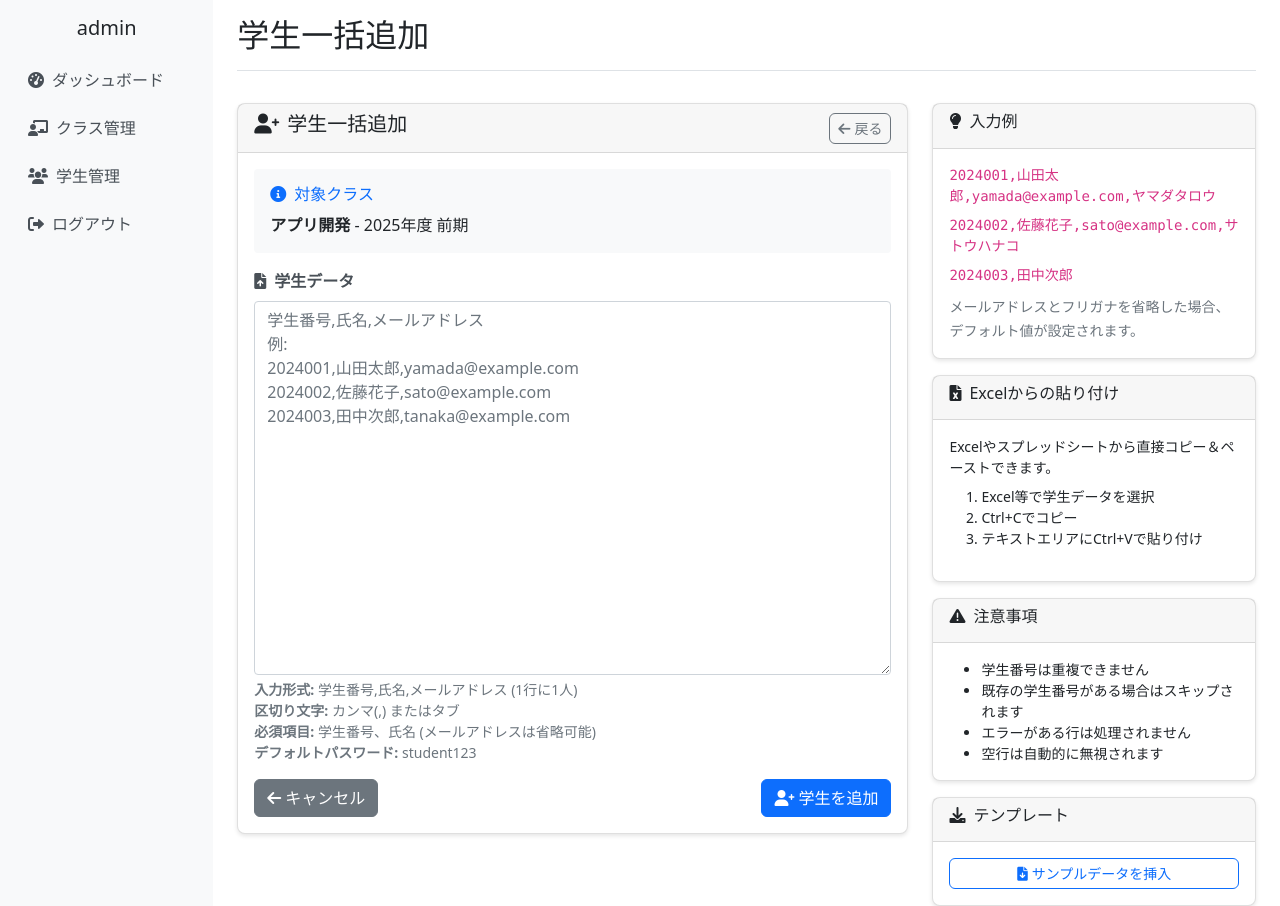
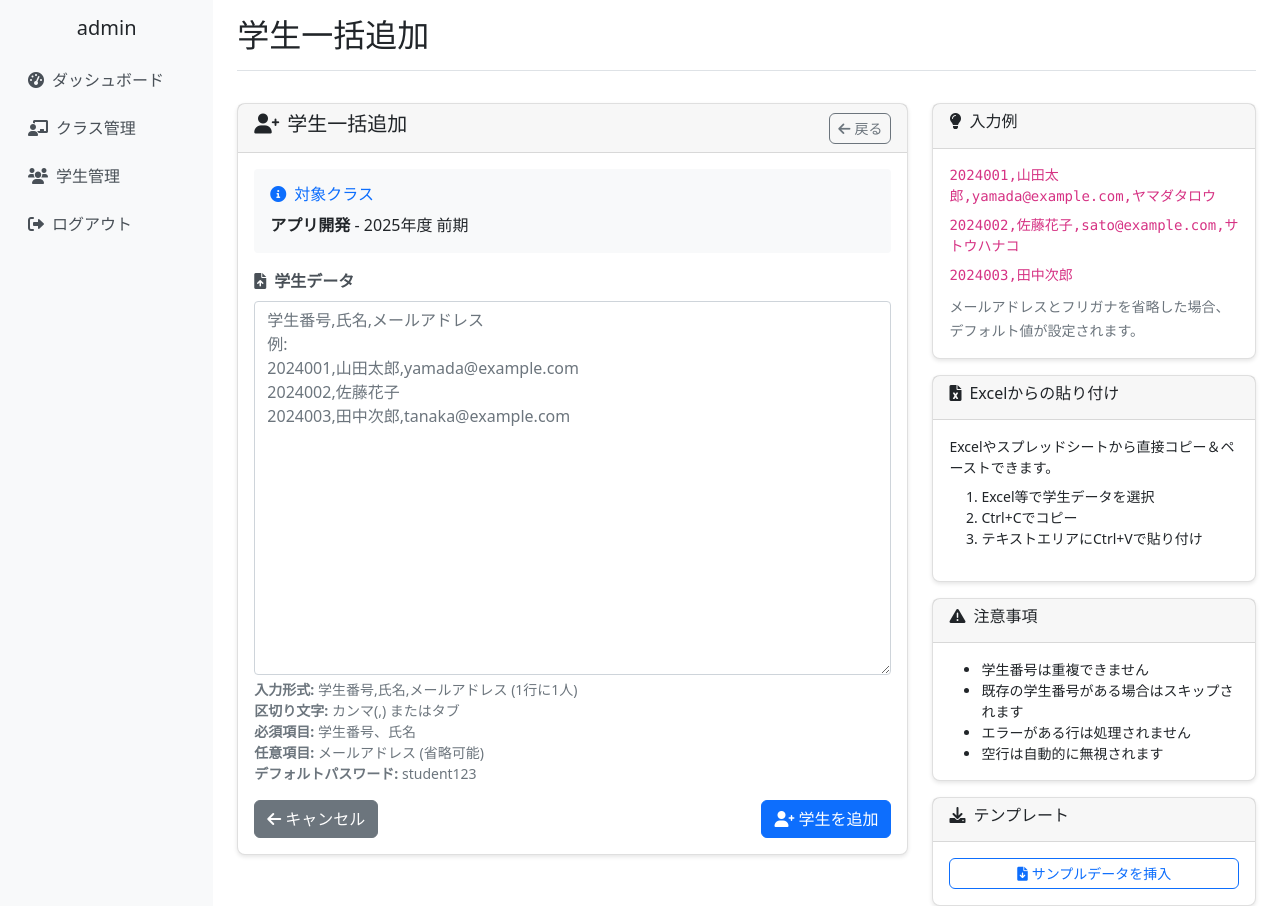
Before and after one commit to y-yusei/seiseki, a Django app: page /classes/1/students/bulk-csv/ in a window 1280 px wide. Run offline with Django 5.2, Linux system fonts and the light colour scheme; a user stored in the database is signed in; data comes from the database, SQL or seed files in the repository; both versions use the stored data as it was after the commit.

Commit message:
メールアドレス任意へ変更 重複への配慮設定

```diff
--- a/school_management/models.py
+++ b/school_management/models.py
@@ -8,10 +8,11 @@ import uuid
 class CustomUserManager(BaseUserManager):
     """カスタムユーザーマネージャー"""
     def create_user(self, email, full_name, password=None, **extra_fields):
-        if not email:
-            raise ValueError('メールアドレスは必須です')
+        if email:
+            email = self.normalize_email(email)
+        else:
+            email = None
 
-        email = self.normalize_email(email)
         user = self.model(email=email, full_name=full_name, **extra_fields)
         user.set_password(password)
         user.save(using=self._db)
@@ -39,7 +40,7 @@ class CustomUser(AbstractUser):
     ]
 
     username = None  # usernameフィールドを無効化
-    email = models.EmailField(unique=True)
+    email = models.EmailField(unique=True, null=True, blank=True)
     full_name = models.CharField(max_length=100, verbose_name='氏名')
     furigana = models.CharField(max_length=100, blank=True, verbose_name='ふりがな')
     points = models.IntegerField(default=0, verbose_name='ポイント')
--- a/school_management/templates/school_management/bulk_student_add.html
+++ b/school_management/templates/school_management/bulk_student_add.html
@@ -28,12 +28,13 @@
                             <i class="fas fa-file-upload me-2"></i>学生データ
                         </label>
                         <textarea class="form-control" id="student_data" name="student_data" rows="15"
-                                  placeholder="学生番号,氏名,メールアドレス&#10;例:&#10;2024001,山田太郎,yamada@example.com&#10;2024002,佐藤花子,sato@example.com&#10;2024003,田中次郎,tanaka@example.com"
+                                  placeholder="学生番号,氏名,メールアドレス&#10;例:&#10;2024001,山田太郎,yamada@example.com&#10;2024002,佐藤花子&#10;2024003,田中次郎,tanaka@example.com"
                                   required></textarea>
                         <div class="form-text">
                             <strong>入力形式:</strong> 学生番号,氏名,メールアドレス (1行に1人)<br>
                             <strong>区切り文字:</strong> カンマ(,) またはタブ<br>
-                            <strong>必須項目:</strong> 学生番号、氏名 (メールアドレスは省略可能)<br>
+                            <strong>必須項目:</strong> 学生番号、氏名<br>
+                            <strong>任意項目:</strong> メールアドレス (省略可能)<br>
                             <strong>デフォルトパスワード:</strong> student123
                         </div>
                     </div>
--- a/school_management/templates/school_management/student_create.html
+++ b/school_management/templates/school_management/student_create.html
@@ -72,10 +72,10 @@
                                 </div>
                                 <div class="col-md-6">
                                     <div class="mb-3">
-                                        <label for="email" class="form-label">メールアドレス <span class="text-danger">*</span></label>
+                                        <label for="email" class="form-label">メールアドレス</label>
                                         <input type="email" class="form-control" id="email" name="email"
-                                               placeholder="例: yamada@example.com" required>
-                                        <div class="form-text">必須項目です</div>
+                                               placeholder="例: yamada@example.com">
+                                        <div class="form-text">任意項目です</div>
                                     </div>
                                 </div>
                             </div>
--- a/school_management/views.py
+++ b/school_management/views.py
@@ -545,21 +545,15 @@ def student_create_view(request):
 
                 # カンマで分割
                 parts = [part.strip() for part in line.split(',')]
-                if len(parts) < 4:
-                    errors.append(f'行{line_num}: 必要な項目が不足しています（学籍番号,氏名,ふりがな,メールアドレス） - {line}')
+                if len(parts) < 3:
+                    errors.append(f'行{line_num}: 必要な項目が不足しています（学籍番号,氏名,ふりがな） - {line}')
                     error_count += 1
                     continue
 
                 student_number = parts[0]
                 full_name = parts[1]
                 furigana = parts[2]
-                email = parts[3]
-
-                # メールアドレスの必須チェック
-                if not email or email.strip() == '':
-                    errors.append(f'行{line_num}: メールアドレスは必須項目です')
-                    error_count += 1
-                    continue
+                email = parts[3] if len(parts) > 3 and parts[3].strip() else None
 
                 try:
                     # 重複チェック
@@ -568,7 +562,8 @@ def student_create_view(request):
                         error_count += 1
                         continue
 
-                    if Student.objects.filter(email=email).exists():
+                    # メールアドレスの重複チェック（null値は除外）
+                    if email and Student.objects.filter(email=email).exists():
                         errors.append(f'行{line_num}: メールアドレス "{email}" は既に登録されています')
                         error_count += 1
                         continue
@@ -622,10 +617,8 @@ def student_create_view(request):
             email = request.POST.get('email')
 
             if student_number and full_name and furigana:
-                # メールアドレスの必須チェック
-                if not email or email.strip() == '':
-                    messages.error(request, 'メールアドレスは必須項目です。')
-                    return render(request, 'school_management/student_create.html', {'csrf_token': csrf_token})
+                # メールアドレスを空文字列の場合はNoneに変換
+                email = email.strip() if email and email.strip() else None
 
                 try:
                     # 学籍番号の重複チェック
@@ -633,8 +626,8 @@ def student_create_view(request):
                         messages.error(request, f'学籍番号 "{student_number}" は既に登録されています。別の学籍番号を入力してください。')
                         return render(request, 'school_management/student_create.html', {'csrf_token': csrf_token})
 
-                    # メールアドレスの重複チェック
-                    if Student.objects.filter(email=email).exists():
+                    # メールアドレスの重複チェック（null値は除外）
+                    if email and Student.objects.filter(email=email).exists():
                         messages.error(request, f'メールアドレス "{email}" は既に登録されています。別のメールアドレスを入力してください。')
                         return render(request, 'school_management/student_create.html', {'csrf_token': csrf_token})
 
@@ -1254,7 +1247,7 @@ def bulk_student_add_csv(request, class_id):
 
             student_number = parts[0].strip()
             full_name = parts[1].strip()
-            email = parts[2].strip() if len(parts) > 2 else f'{student_number}@example.com'
+            email = parts[2].strip() if len(parts) > 2 and parts[2].strip() else None
 
             try:
                 # 重複チェック（学籍番号またはメールアドレス）
@@ -1263,7 +1256,8 @@ def bulk_student_add_csv(request, class_id):
                     error_count += 1
                     continue
 
-                if Student.objects.filter(email=email).exists():
+                # メールアドレスの重複チェック（null値は除外）
+                if email and Student.objects.filter(email=email).exists():
                     errors.append(f'行{line_num}: メールアドレスが既に存在します - {email}')
                     error_count += 1
                     continue
```
Also changed, not shown: db.sqlite3, school_management/migrations/0013_alter_customuser_email.py (added).
